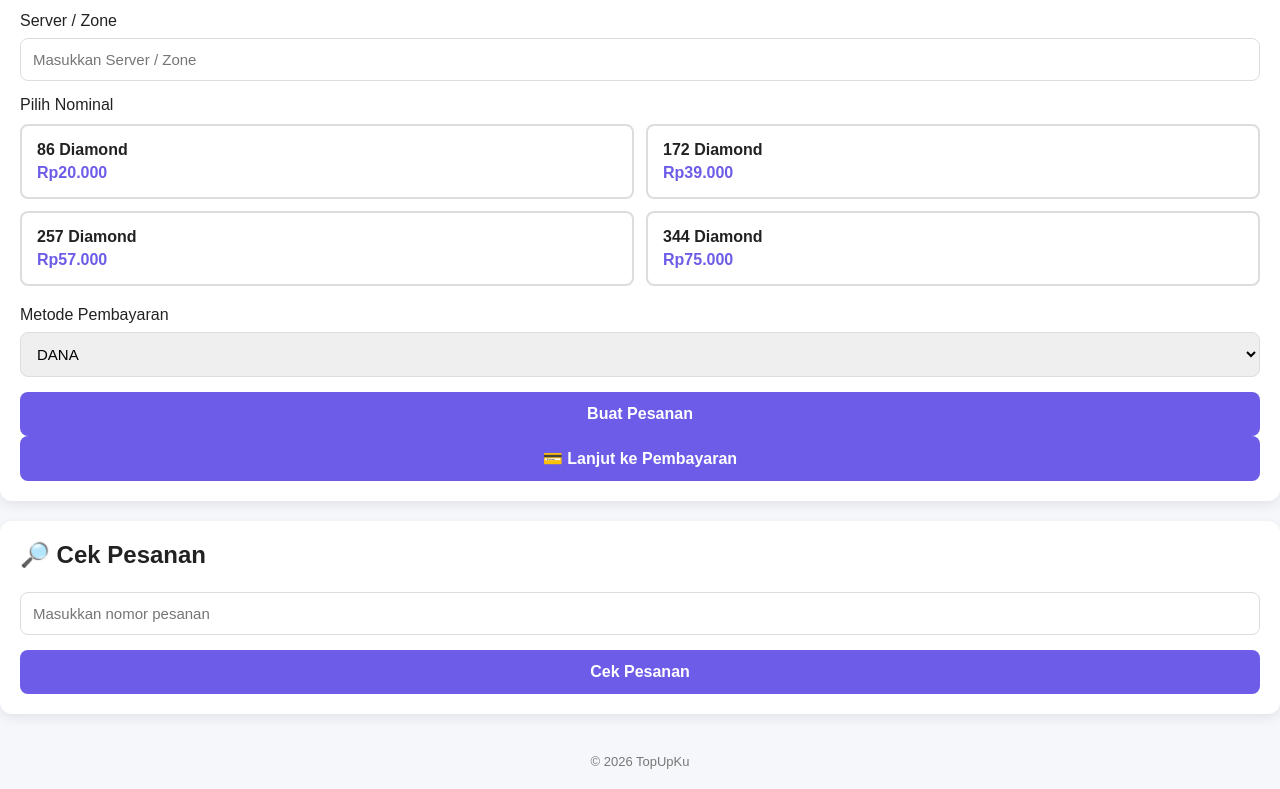
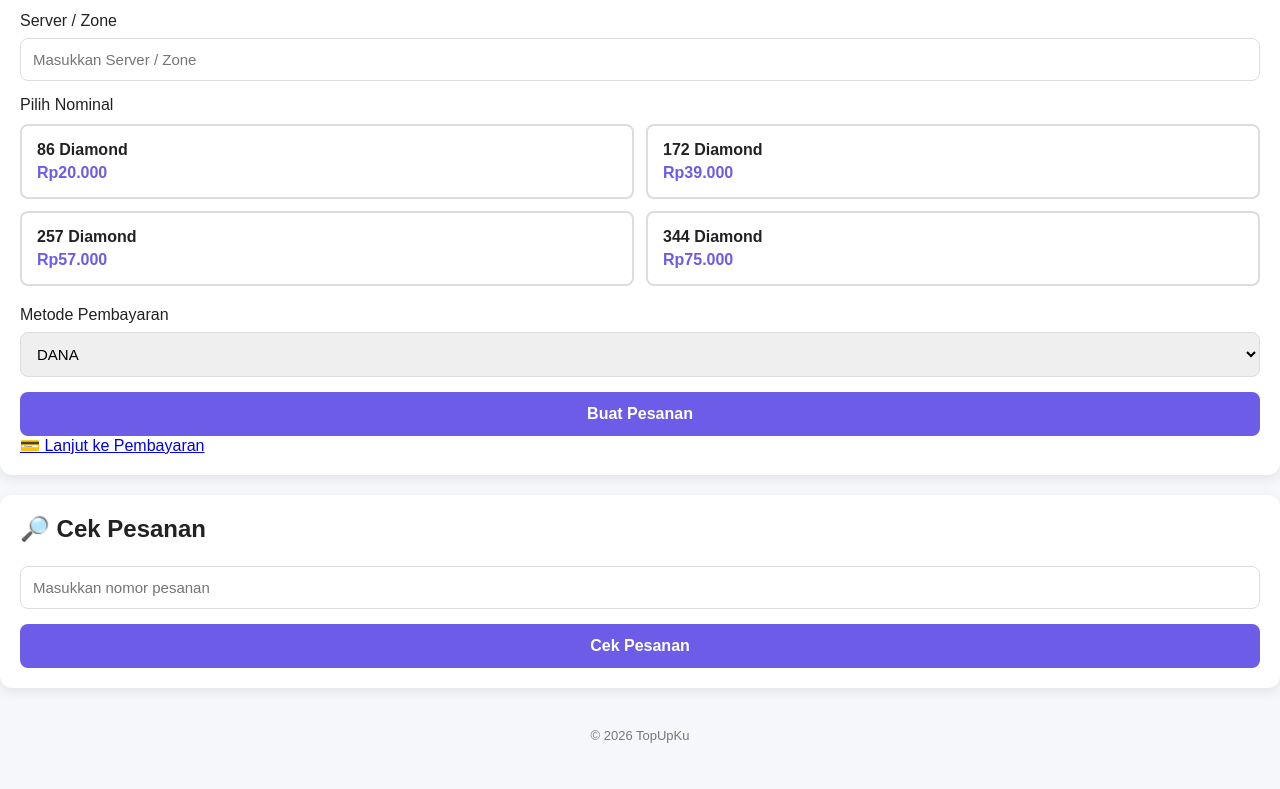
Before and after one commit to nelvinanjay-ui/topup-game, a plain HTML site: page index.html in a window 1280 px wide. Shown: the part 485-1274 px from the top of the page. After the commit the page ends 1248 px from the top, so only its background shows below. Drawn offline with Linux system fonts and the light colour scheme.

Commit message:
Update index.html

```diff
--- a/index.html
+++ b/index.html
@@ -100,9 +100,9 @@
   Buat Pesanan
 </button>
 
-<button class="btn full payment-btn" onclick="goToPayment()">
+<a href="payment.html" class="btn full payment-btn">
   💳 Lanjut ke Pembayaran
-</button>
+</a>
 
   <div id="result" class="result"></div>
 
```
